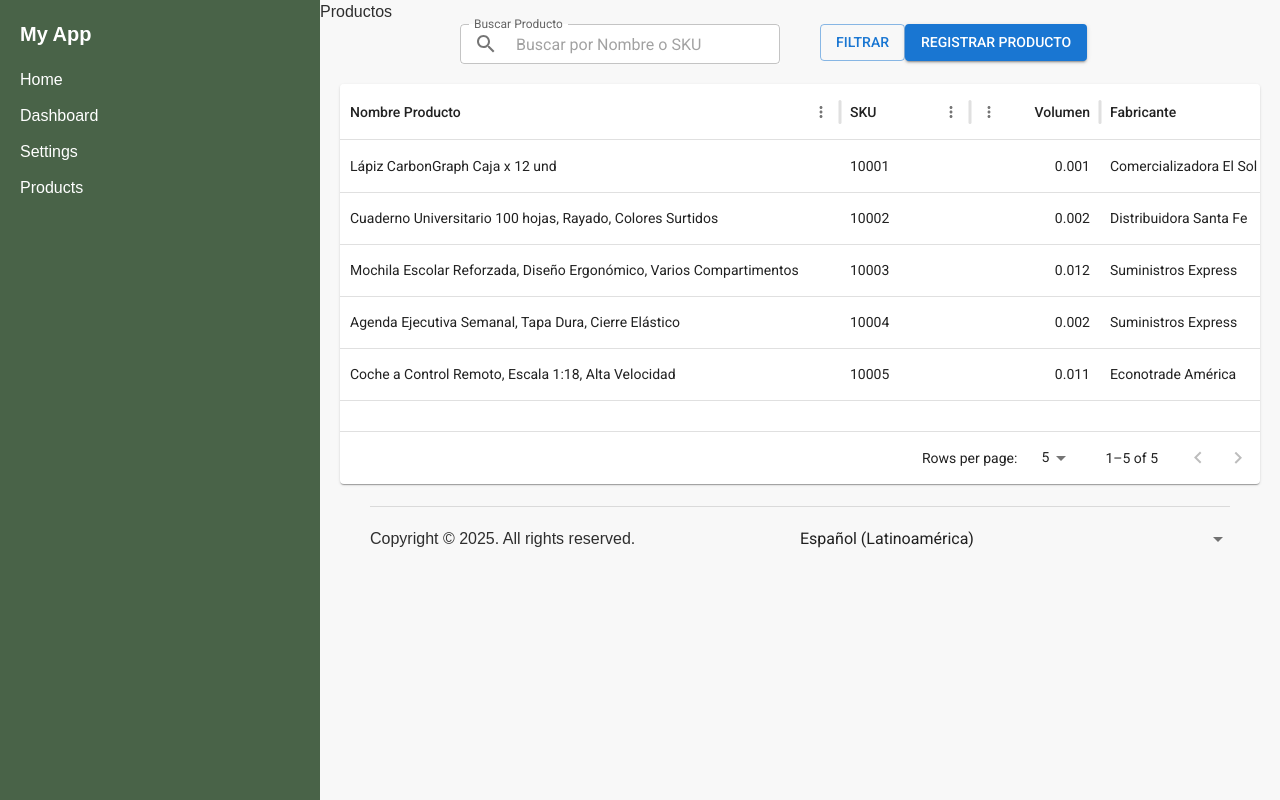
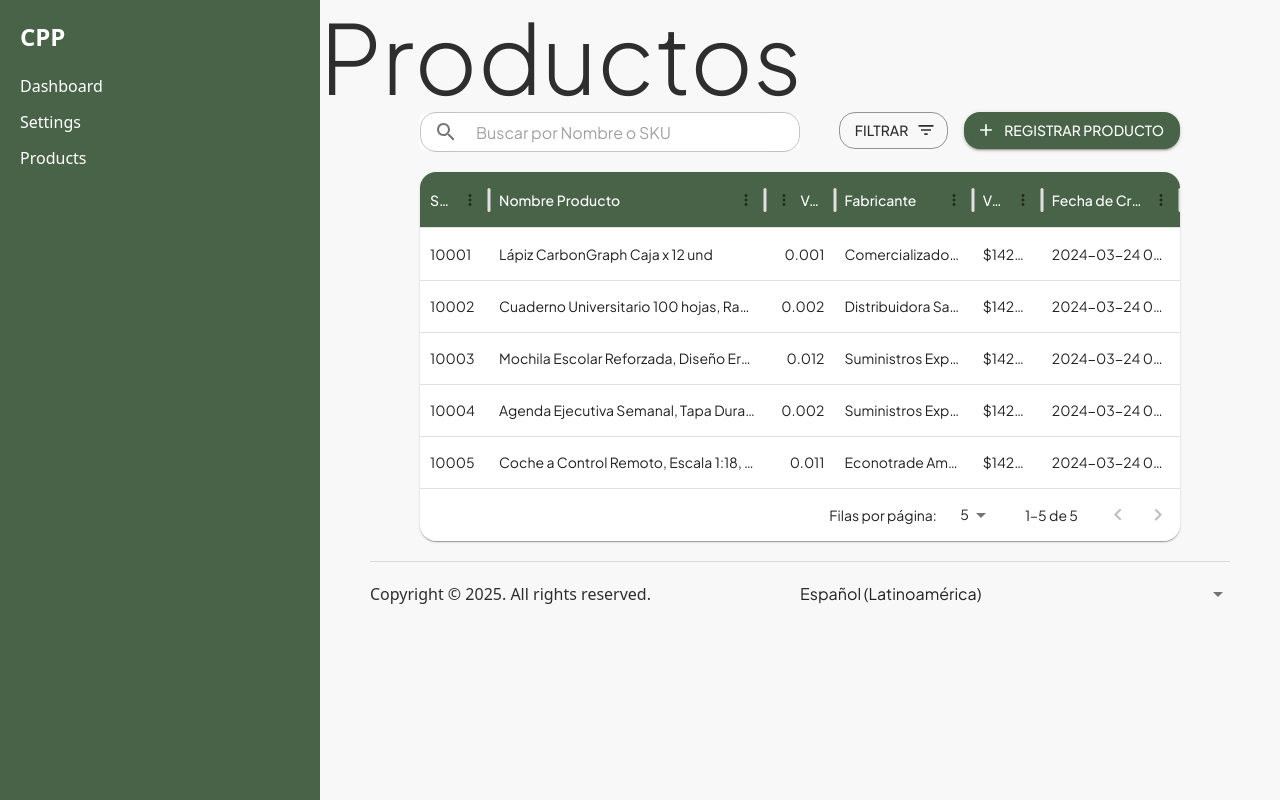
Before and after one commit to proyectoFinalMiso/proyecto_final_miso_front, a Next.js app in the folder logistica-ccp/: page /products in a window 1280 px wide. Built offline with nearby package versions, Linux system fonts and the light colour scheme; what @mui/material-nextjs would draw is missing.

Commit message:
Prototipo de estilo de la vista principal

```diff
--- /dev/null
+++ b/logistica-ccp/globalComponents/Datatable.module.css
@@ -0,0 +1,4 @@
+.Header{
+    background-color: #496348;
+    color: white;
+}
--- a/logistica-ccp/globalComponents/Datatable.tsx
+++ b/logistica-ccp/globalComponents/Datatable.tsx
@@ -2,35 +2,39 @@
 
 import { Paper } from "@mui/material";
 import { DataGrid, GridColDef } from "@mui/x-data-grid";
+import { esES } from "@mui/x-data-grid/locales"
+import styles from './Datatable.module.css'
 
 const tableSchema: GridColDef[] = [
-    { field: 'nombreProducto', headerName: 'Nombre Producto', width: 500 },
-    { field: 'sku', headerName: 'SKU', width: 130 },
-    { field: 'volumen', headerName: 'Volumen', width: 130, type: 'number' },
-    { field: 'fabricante', headerName: 'Fabricante', width: 200 },
-    { field: 'valorUnitario', headerName: 'Valor Unitario', width: 130, type: 'number' },
-    { field: 'fechaCreacion', headerName: 'Fecha de Creación', width: 200 }
+    { field: 'sku', headerName: 'SKU', flex: 1, headerClassName: styles.Header},
+    { field: 'nombreProducto', headerName: 'Nombre Producto', flex: 4, headerClassName: styles.Header },
+    { field: 'volumen', headerName: 'Volumen', flex: 1, type: 'number', headerClassName: styles.Header },
+    { field: 'fabricante', headerName: 'Fabricante', flex: 2, headerClassName: styles.Header },
+    { field: 'valorUnitario', headerName: 'Valor Unitario', flex: 1, headerClassName: styles.Header },
+    { field: 'fechaCreacion', headerName: 'Fecha de Creación', flex: 2, headerClassName: styles.Header }
 ]
 
 const mockData: Object[] = [
-    { id: 1, nombreProducto: 'Lápiz CarbonGraph Caja x 12 und', 'sku': 10001, 'volumen': 0.001, 'fabricante': 'Comercializadora El Sol', 'valorUnitario': 14200, 'fechaCreacion': '2024-03-24 04:34:12' },
-    { id: 2, nombreProducto: 'Cuaderno Universitario 100 hojas, Rayado, Colores Surtidos', 'sku': 10002, 'volumen': 0.002, 'fabricante': 'Distribuidora Santa Fe', 'valorUnitario': 14200, 'fechaCreacion': '2024-03-24 04:34:12' },
-    { id: 3, nombreProducto: 'Mochila Escolar Reforzada, Diseño Ergonómico, Varios Compartimentos', 'sku': 10003, 'volumen': 0.012, 'fabricante': 'Suministros Express', 'valorUnitario': 14200, 'fechaCreacion': '2024-03-24 04:34:12' },
-    { id: 4, nombreProducto: 'Agenda Ejecutiva Semanal, Tapa Dura, Cierre Elástico', 'sku': 10004, 'volumen': 0.002, 'fabricante': 'Suministros Express', 'valorUnitario': 14200, 'fechaCreacion': '2024-03-24 04:34:12' },
-    { id: 5, nombreProducto: 'Coche a Control Remoto, Escala 1:18, Alta Velocidad', 'sku': 10005, 'volumen': 0.011, 'fabricante': 'Econotrade América', 'valorUnitario': 14200, 'fechaCreacion': '2024-03-24 04:34:12' }
+    { id: 1, nombreProducto: 'Lápiz CarbonGraph Caja x 12 und', 'sku': 10001, 'volumen': 0.001, 'fabricante': 'Comercializadora El Sol', 'valorUnitario': '$14200 COP', 'fechaCreacion': '2024-03-24 04:34:12' },
+    { id: 2, nombreProducto: 'Cuaderno Universitario 100 hojas, Rayado, Colores Surtidos', 'sku': 10002, 'volumen': 0.002, 'fabricante': 'Distribuidora Santa Fe', 'valorUnitario': '$14200 COP', 'fechaCreacion': '2024-03-24 04:34:12' },
+    { id: 3, nombreProducto: 'Mochila Escolar Reforzada, Diseño Ergonómico, Varios Compartimentos', 'sku': 10003, 'volumen': 0.012, 'fabricante': 'Suministros Express', 'valorUnitario': '$14200 COP', 'fechaCreacion': '2024-03-24 04:34:12' },
+    { id: 4, nombreProducto: 'Agenda Ejecutiva Semanal, Tapa Dura, Cierre Elástico', 'sku': 10004, 'volumen': 0.002, 'fabricante': 'Suministros Express', 'valorUnitario': '$14200 COP', 'fechaCreacion': '2024-03-24 04:34:12' },
+    { id: 5, nombreProducto: 'Coche a Control Remoto, Escala 1:18, Alta Velocidad', 'sku': 10005, 'volumen': 0.011, 'fabricante': 'Econotrade América', 'valorUnitario': '$14200 COP', 'fechaCreacion': '2024-03-24 04:34:12' }
 ]
 
 const paginationModel = { page: 0, pageSize: 5 };
 
 export default function DataTable() {
     return (
-        <Paper sx={{ height: 400, width: '100%', marginTop: '1.25rem' }}>
+        <Paper sx={{ height: '100%', width: '100%', marginTop: '1.25rem', borderRadius: "16px" }}>
             <DataGrid
                 rows={mockData}
                 columns={tableSchema}
                 initialState={{ pagination: { paginationModel } }}
                 pageSizeOptions={[5, 10, 20, 50, 100]}
-                sx={{ border: 0 }}
+                sx={{ border: 0, borderRadius: "16px" }}
+                getRowHeight={(params) => null}
+                localeText={esES.components.MuiDataGrid.defaultProps.localeText}
             />
         </Paper>
     );
--- a/logistica-ccp/globalComponents/Footer.tsx
+++ b/logistica-ccp/globalComponents/Footer.tsx
@@ -19,9 +19,8 @@ const Footer: React.FC = () => {
   };
 
   return (
-    <div className={`${styles.Footer}`}>
-      <Divider flexItem />
-      <Box>
+      <Box sx={{ marginInline: "3.125rem" }}>
+        <Divider flexItem />
         <Grid container sx={{ alignItems: "center" }}>
           <Grid size={6}>
             <p className={`${styles.Copyright}`}>Copyright © 2025. All rights reserved. </p>
@@ -46,7 +45,6 @@ const Footer: React.FC = () => {
           </Grid>
         </Grid>
       </Box>
-    </div>
   );
 };
 
--- /dev/null
+++ b/logistica-ccp/globalComponents/PageTitle.module.css
@@ -0,0 +1,5 @@
+.PageTitle {
+    margin-top: 5.625rem;
+    margin-left: 5rem;
+    margin-bottom: 2.5rem;
+}
--- /dev/null
+++ b/logistica-ccp/globalComponents/PageTitle.tsx
@@ -0,0 +1,13 @@
+import React from "react";
+import { Typography } from "@mui/material";
+import styles from "./PageTitle.module.css"
+
+interface TitleProps {
+  text: string;
+}
+
+const PageTitle: React.FC<TitleProps> = ({ text }) => {
+  return <Typography variant="h1" className={styles.PageTitle}>{text}</Typography>;
+};
+
+export default PageTitle;
--- a/logistica-ccp/globalComponents/Sidebar.tsx
+++ b/logistica-ccp/globalComponents/Sidebar.tsx
@@ -8,14 +8,9 @@ const Sidebar: React.FC = () => {
     <div className={`${styles.Sidebar_body} flex`}>
       {/* Sidebar */}
       <aside className={`${styles.Sidebar}`}>
-        <h2 className="text-xl font-bold">My App</h2>
+        <h1 className="text-xl font-bold">CPP</h1>
         <nav className="mt-5">
           <ul>
-            <li className="mb-3">
-              <Link href="/" className="hover:text-gray-300">
-                Home
-              </Link>
-            </li>
             <li className="mb-3">
               <Link href="/dashboard" className="hover:text-gray-300">
                 Dashboard
--- a/logistica-ccp/src/app/globals.css
+++ b/logistica-ccp/src/app/globals.css
@@ -22,6 +22,14 @@
 body {
   background: var(--background);
   color: var(--foreground);
-  font-family: Arial, Helvetica, sans-serif;
   max-height: 100vh;
 }
+
+h1 {
+  font-size: 24px;
+  font-weight: 600;
+}
+
+.MuiButtonBase-root {
+  border-radius: 16px !important;
+}
--- a/logistica-ccp/src/app/layout.tsx
+++ b/logistica-ccp/src/app/layout.tsx
@@ -1,7 +1,7 @@
 import type { Metadata } from "next";
 import "./globals.css";
 import { AppRouterCacheProvider } from '@mui/material-nextjs/v15-appRouter'
-import { Roboto } from "next/font/google";
+import { Plus_Jakarta_Sans } from "next/font/google";
 import { ThemeProvider } from "@mui/material/styles"
 import theme from "../theme";
 
@@ -13,7 +13,7 @@ import Box from "@mui/material/Box";
 import Footer from "../../globalComponents/Footer"
 import Sidebar from "../../globalComponents/Sidebar"
 
-const roboto = Roboto({
+const roboto = Plus_Jakarta_Sans({
   weight: ['300', '400', '500', '700'],
   subsets: ['latin'],
   display: 'swap',
--- a/logistica-ccp/src/app/products/Products.module.css
+++ b/logistica-ccp/src/app/products/Products.module.css
@@ -1,3 +1,10 @@
 .TextField {
     background-color: #fff;
+    border-radius: 10%;
+    margin: 0;
+    width: 450px;
 }
+
+.TextField.MuiOutlinedInput-notchedOutline {
+    border-radius: 16px;
+}
--- a/logistica-ccp/src/app/products/page.tsx
+++ b/logistica-ccp/src/app/products/page.tsx
@@ -1,22 +1,38 @@
+import styles from "./Products.module.css"
+
 import DataTable from "../../../globalComponents/Datatable";
+import PageTitle from "../../../globalComponents/PageTitle";
+import theme from "@/theme";
+
 import Grid from "@mui/material/Grid2";
 import Box from "@mui/material/Box";
-import Button from "@mui/material/Button";
-import TextField from "@mui/material/TextField";
-import styles from "./Products.module.css"
+import { Stack } from "@mui/material";
+import { ThemeProvider } from "@mui/material/styles";
 
 import SearchIcon from '@mui/icons-material/Search';
+import FilterListIcon from '@mui/icons-material/FilterList';
+import AddIcon from '@mui/icons-material/Add';
 import { InputAdornment } from "@mui/material";
+import TextField from "@mui/material/TextField";
+import Button from "@mui/material/Button";
+
+declare module '@mui/material/Button' {
+    interface ButtonPropsColorOverrides {
+      cpp: true;
+      dark: true;
+    }
+  }
 
 const Products: React.FC = () => {
     return (
+        <ThemeProvider theme={theme}>
             <Box>
                 <Grid container>
-                <Grid sx={{ direction: 'column' }}>
-                    <h1>Productos</h1>
-                    <Grid container size="grow" sx={{ direction: 'row', marginInline: '1.25rem', height: '40px' }}>
-                        <Grid size="grow" sx={{ marginLeft: '6.25rem', paddingInline: '1.25rem' }}>
-                            <TextField fullWidth id="buscar-producto" label="Buscar Producto" className={styles.TextField}
+                    <Grid sx={{ direction: 'column' }} size="grow">
+                        <PageTitle text="Productos" />
+                        <Grid container size="grow" sx={{ direction: 'row', marginLeft: '6.25rem', height: '40px' }}>
+                            <Grid size="grow">
+                                <TextField fullWidth id="buscar-producto" className={styles.TextField}
                                 placeholder="Buscar por Nombre o SKU"
                                 slotProps={{
                                     input: {
@@ -29,8 +45,8 @@ const Products: React.FC = () => {
                                 }}
                                 sx={{
                                     "& .MuiInputBase-root": {
+                                        borderRadius: "16px",
                                         height: "40px",
-                                    margin: "auto",
                                     },
                                     "& .MuiInputBase-input": {
                                         height: "40px",
@@ -38,17 +54,20 @@ const Products: React.FC = () => {
                                     },
                                 }} />
                             </Grid>
-                        <Grid size="grow" sx={{ marginRight: '6.25rem', paddingInline: '1.25rem' }}>
-                            <Button variant="outlined">Filtrar</Button>
-                            <Button variant="contained">Registrar Producto</Button>
+                            <Grid size="grow" sx={{ marginRight: '6.25rem' }}>
+                                <Stack spacing={2} direction="row" justifyContent={'flex-end'}>
+                                    <Button variant="outlined" color="dark" endIcon={<FilterListIcon />}>Filtrar</Button>
+                                    <Button variant="contained" color="cpp" startIcon={<AddIcon />}>Registrar Producto</Button>
+                                </Stack>
                             </Grid>
                         </Grid>
-                    <Grid size="grow" sx={{ margin: '1.25rem' }}>
+                        <Grid size="grow" sx={{ margin: '1.25rem 6.25rem' }}>
                             <DataTable />
                         </Grid>
                     </Grid>
                 </Grid>
             </Box>
+        </ThemeProvider>
     )
 }
 
--- a/logistica-ccp/src/theme.ts
+++ b/logistica-ccp/src/theme.ts
@@ -1,9 +1,32 @@
 'use client';
 import { createTheme } from '@mui/material/styles';
 
+declare module '@mui/material/styles' {
+    interface Palette {
+      cpp: Palette['primary'];
+      dark: Palette['secondary'];
+    }
+
+    interface PaletteOptions {
+      cpp?: PaletteOptions['primary'];
+      dark?: PaletteOptions['secondary'];
+    }
+  }
+
 const theme = createTheme({
+    palette: {
+        cpp: {
+            main: '#496348',
+            light: '#A7C1A7',
+            dark: '#3D503D',
+            contrastText: '#FFF'
+        },
+        dark: {
+            main: '#2E2E2E'
+        }
+    },
     typography: {
-        fontFamily: 'var(--font-roboto)',
+        fontFamily: "Plus Jakarta Sans",
     }
 })
 
```
Lines whose indentation alone changed are shown as unchanged.
